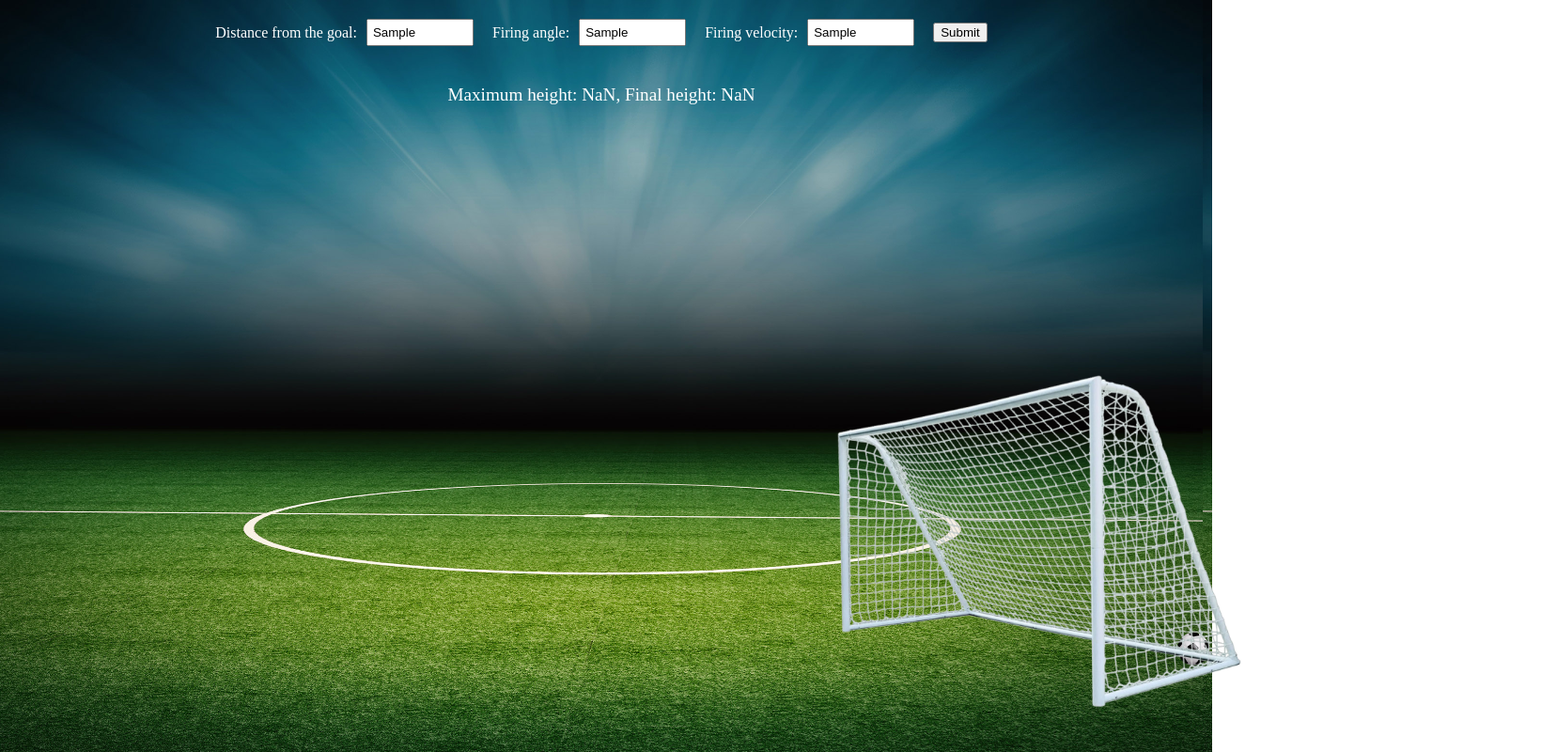
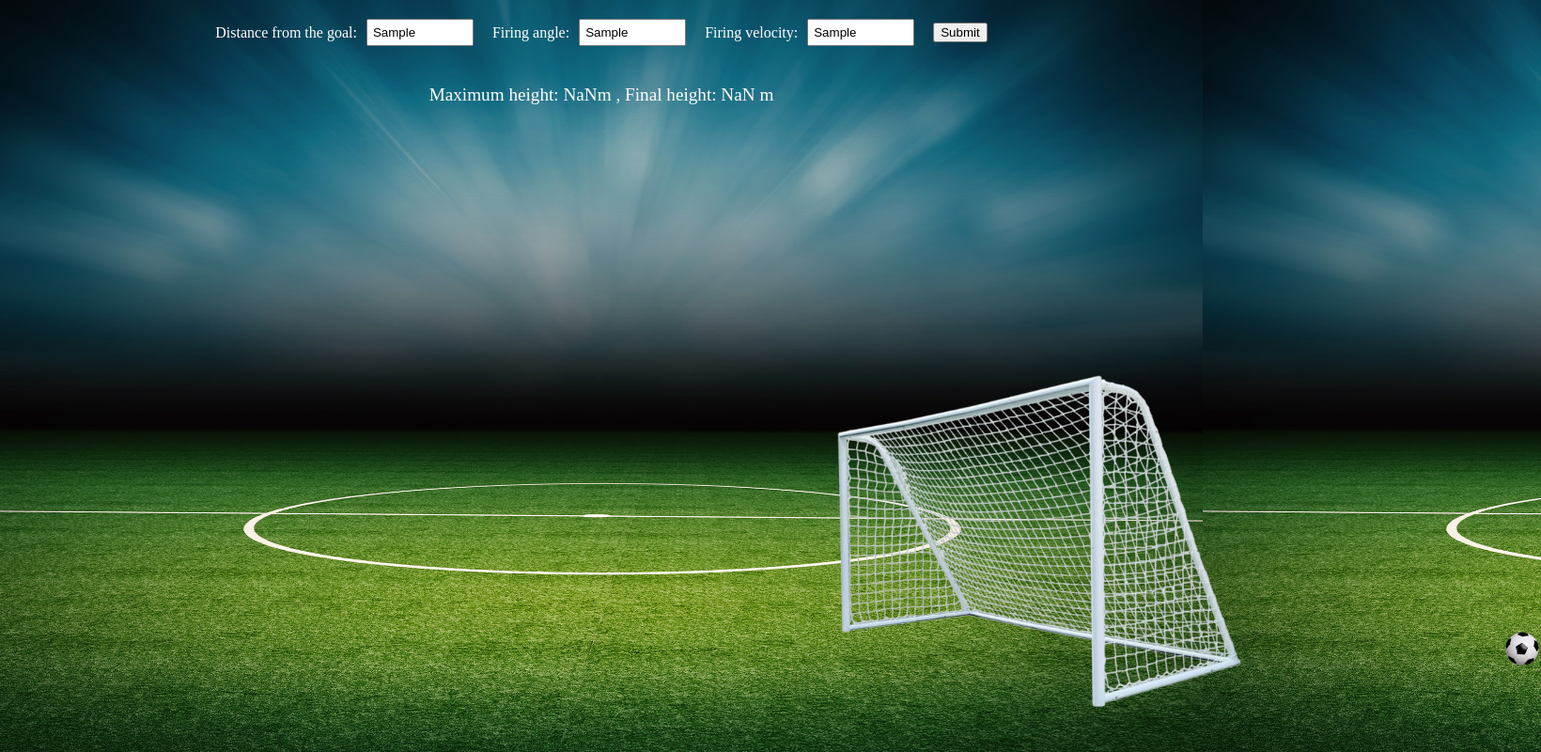
Before and after one commit to diaabadr/sports, a plain HTML site: page index.html in a window 1280 px wide. Both pictures are taken after typing "Sample", "Sample", "Sample" into the empty fields and a click on the button "Submit". Shown: the whole page at 94% size, 1640 px wide, since content can reach past the window. Drawn offline with Linux system fonts and the light colour scheme.

Commit message:
ball bug solve

```diff
--- a/index.css
+++ b/index.css
@@ -9,6 +9,11 @@ form {
 label {
     margin-right: 10px;
     color: white;
+}
+
+img {
+    position: absolute;
+    object-fit: cover;
 }
 
 input {
@@ -23,3 +28,8 @@ form p {
     color: white;
     margin-top: 10px;
     font-size: 1.2em;
+}
+body {
+    overflow-x: hidden;
+    overflow-y: auto;
+  }
--- a/index.js
+++ b/index.js
@@ -3,7 +3,7 @@ const image = document.querySelector("img");
 
 const form = document.querySelector("form");
 
-const initialX = 1250;
+const initialX = 1600;
 const initialY = 90;
 setBallPosition(initialX, initialY);
 
@@ -22,14 +22,18 @@ form.addEventListener("submit", (event) => {
   const angle = +document.querySelector("#angle").value;
   const velocity = +document.querySelector("#velocity").value;
   // this is based on the stadium ground is 50m long
-  animateImage(initialX - distanceFromGoal * 32, initialY, 700);
+  const initDist = initialX - distanceFromGoal * 32;
+  console.log(initDist, initialY);
+  setBallPosition(initDist, initialY);
+  console.log(initDist, initialY);
   setTimeout(() => {
     const timeToMaxHeight = calculateTimeToMaxHeight(velocity, angle);
     animateImage(
-      initialX - +calculateDistanceToMaxHeight(velocity, angle) * 32,
+      initDist + +calculateDistanceToMaxHeight(velocity, angle) * 32,
       initialY + +calculateMaxHeight(velocity, angle) * 64,
       +timeToMaxHeight * 1000
     );
+    console.log(calculateDistanceToMaxHeight(velocity, angle));
     setTimeout(() => {
       const timeRemaining = +calcTimeFromMaxHeightToGoal(
         distanceFromGoal,
@@ -38,10 +42,13 @@ form.addEventListener("submit", (event) => {
       );
       const finalHeight = +calcFinalHeight(distanceFromGoal, velocity, angle);
 
-      animateImage(initialX, initialY + finalHeight*64, timeRemaining * 1000);
-      maxAndFinalHeight.innerText = `Maximum height: ${calculateMaxHeight(velocity, angle)}, Final height: ${finalHeight}`;
-    }, +timeToMaxHeight * 1000);
-  }, 1500);
+      animateImage(initialX, initialY + finalHeight * 64, timeRemaining * 1000);
+      maxAndFinalHeight.innerText = `Maximum height: ${calculateMaxHeight(
+        velocity,
+        angle
+      )}m , Final height: ${finalHeight} m`;
+    }, +timeToMaxHeight * 1000 + 500);
+  }, 1500 + 500);
 });
 
 const g = 9.81;
@@ -105,7 +112,12 @@ function animateImage(endLeft, endBottom, duration) {
     const yPos = startBottom + deltaY * progress;
     image.style.left = xPos + "px";
     image.style.bottom = yPos + "px";
-    if (progress < 1) {
+    const currentBottom = parseFloat(getComputedStyle(image).bottom);
+    currentLeft = parseFloat(getComputedStyle(image).left);
+    if (currentLeft > 1850|| currentBottom > 900) {
+      return;
+    }
+    else if (progress < 1) {
       requestAnimationFrame(step);
     }
   }
```
